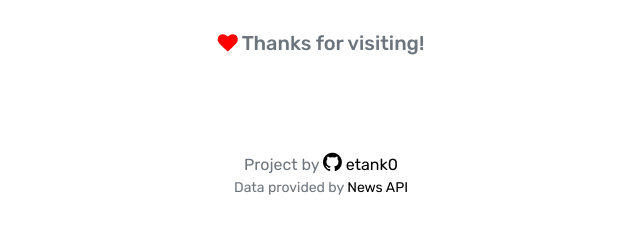
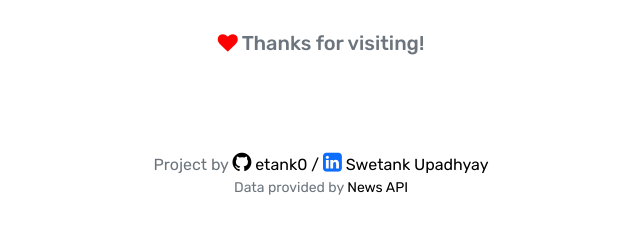
Before and after one commit to etank0/nooster, a Flask app: page /chat in a window 1280 px wide. Shown: the part 565-811 px from the top of the page, without its empty margins (319-959 px from the left). Run offline with Flask 3, Linux system fonts and the light colour scheme.

Commit message:
added linkedin

```diff
--- a/templates/layout.html
+++ b/templates/layout.html
@@ -92,7 +92,10 @@
     <footer class="mb-5 medium text-center text-muted">
         Project by
         <a href="https://github.com/etank0" style="text-decoration:none;color:black;">
-            <i class="fa fa-github" style="color:black;font-size:22px"></i> etank0
+            <i class="fa fa-github" style="color:black;font-size:22px"></i> etank0 /
+        </a>
+        <a href="https://www.linkedin.com/in/swetank-upadhyay-565a0b229" style="text-decoration:none;color:black;">
+            <i class="fa fa-linkedin-square text-primary" style="font-size:22px"></i> Swetank Upadhyay
         </a>
         <br>
         <p class="mb-5 small text-center text-muted">
```
